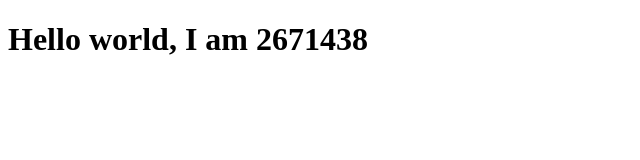
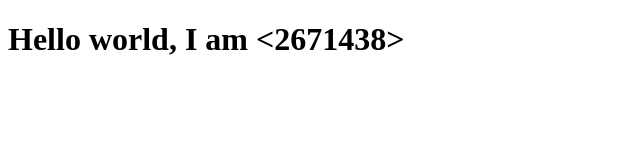
Before and after one commit to challotte-it/Lab1, a plain HTML site: page index.html in a window 1280 px wide. Shown: the whole page, without its empty margins (0-640 px from the left). Drawn offline with Linux system fonts and the light colour scheme.

Commit message:
Deploy website to GitHub Pages

```diff
--- a/index.html
+++ b/index.html
@@ -5,6 +5,6 @@
     <meta name="viewport" content="width=device-width, initial-scale=1.0">
 </head>
 <body>
-    <h1>Hello world, I am 2671438 </h1>
+    <h1>Hello world, I am <2671438> </h1>
     </body>
 </html>
```
